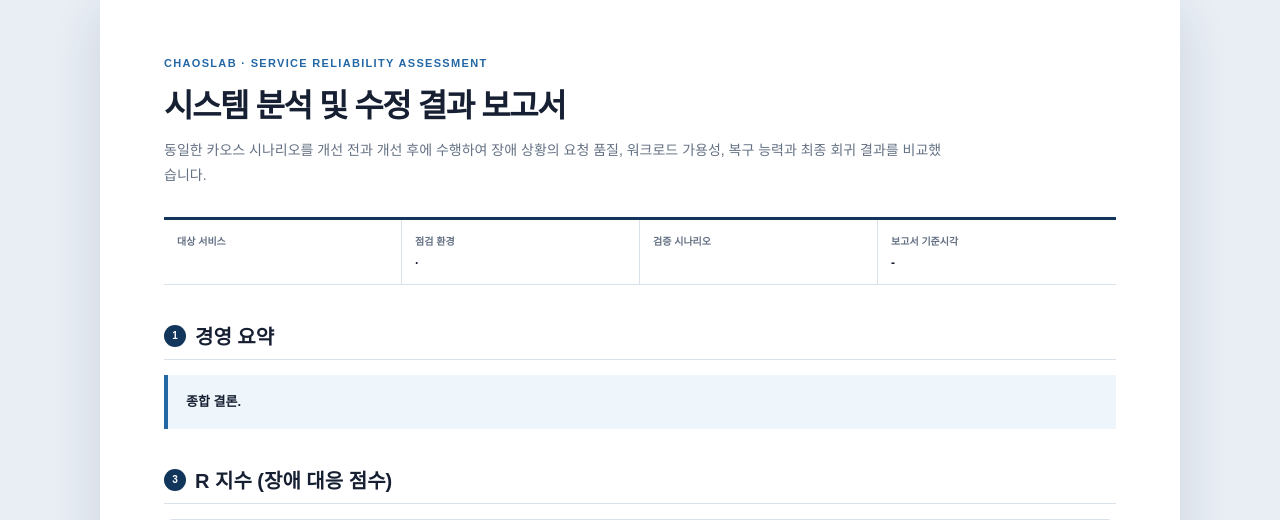
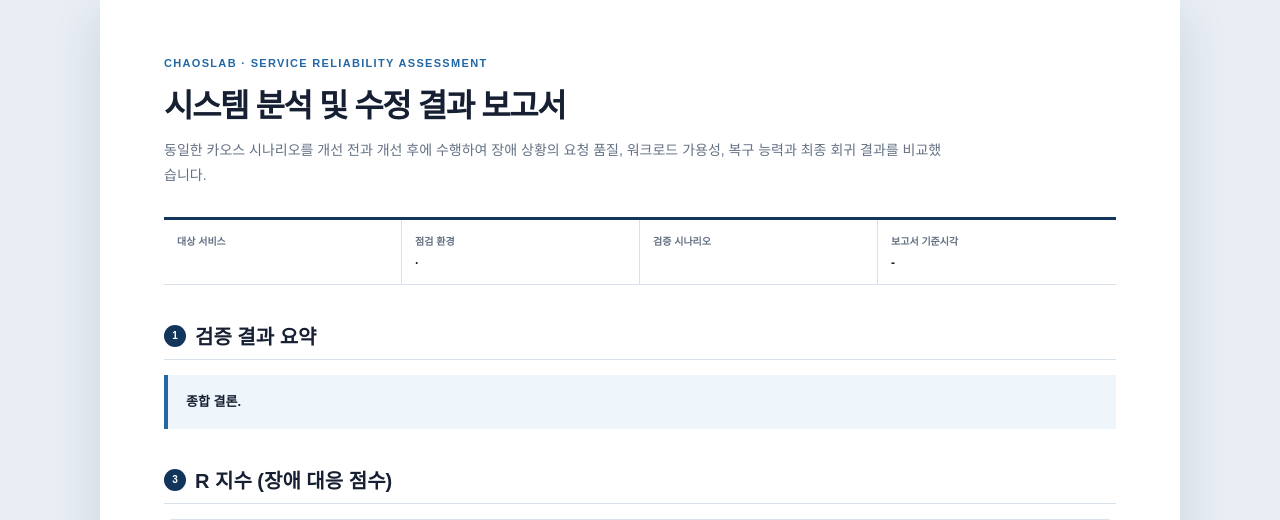
Before and after one commit to KuardianAngelRing/chaoslab, a FastAPI app: template app/templates/reports/company_scenario_report.html in a window 1280 px wide. Shown: the part 96-616 px from the top of the page. Run offline with FastAPI, Linux system fonts and the light colour scheme; the template is opened without the code that fills it, so the values that code supplies are empty.

Commit message:
fix: 보고서 요약 용어 정정

```diff
--- a/app/templates/reports/company_scenario_report.html
+++ b/app/templates/reports/company_scenario_report.html
@@ -73,7 +73,7 @@
     </header>
 
     <section>
-      <div class="section-head"><b>1</b><h2>경영 요약</h2></div>
+      <div class="section-head"><b>1</b><h2>검증 결과 요약</h2></div>
       <div class="callout"><p><strong>종합 결론.</strong> {{ narrative.get('executive_summary', run.error or '비교 가능한 최종 회귀 결과가 없습니다.') }}</p></div>
       {% if comparison %}<div class="summary-grid"><article class="summary-card emphasis"><span class="label">최종 판정</span><strong>{{ '전체 통과' if comparison.verdict == 'passed' else ('기준 미충족' if comparison.verdict == 'failed' else '판정 불가 포함') }}</strong><p>{{ narrative.get('final_conclusion', '') }}</p></article><article class="summary-card"><span class="label">검증 시나리오</span><strong>{{ after.total }}건</strong><p>개선 전·후 동일 순서로 실행</p></article><article class="summary-card"><span class="label">적용 변경</span><strong>{{ changes|length }}건</strong><p>허용된 Deployment 설정만 적용</p></article><article class="summary-card"><span class="label">최종 검증</span><strong>{{ after.passed }} / {{ after.total }} 통과</strong><p>실패 {{ after.failed }}건 · 판정 불가 {{ after.inconclusive }}건</p></article></div>{% endif %}
     </section>
```
